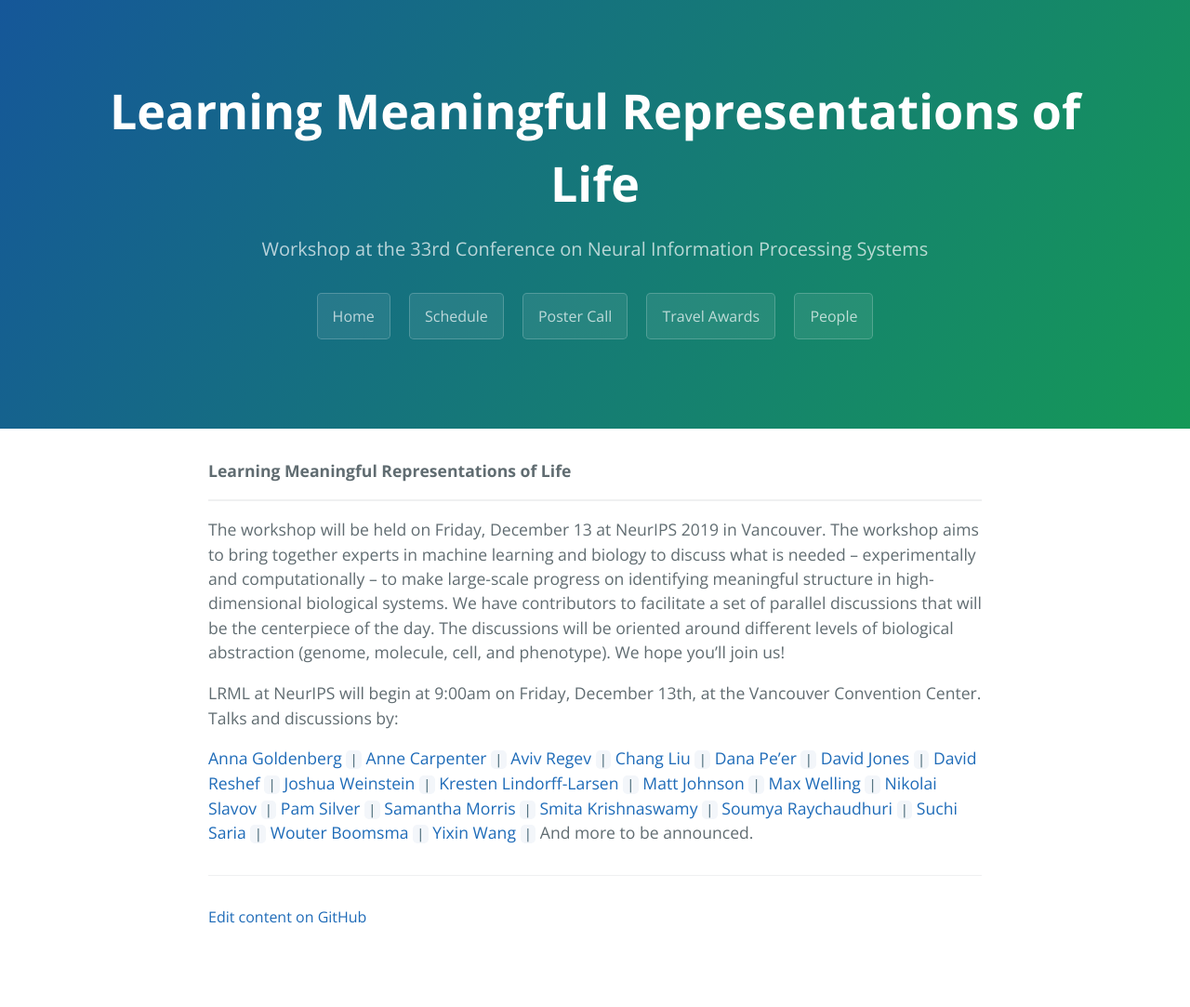
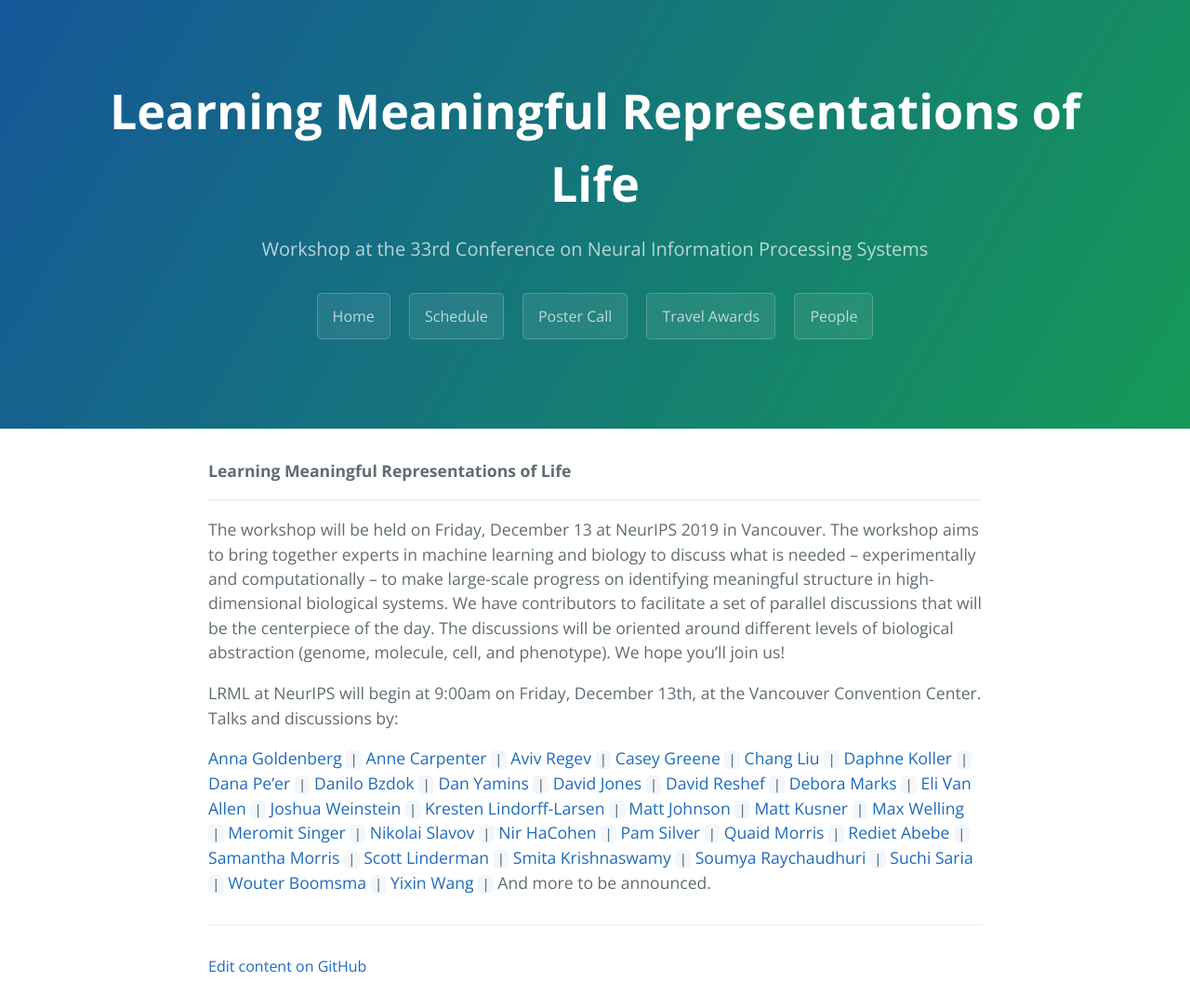
Before and after one commit to lmrl-bio/lmrl-bio.github.io, a Jekyll site: the page built from schedule.md, in a window 1280 px wide. Shown: the whole page at 93% size. Built offline with Jekyll 4.4.1, drawn with Linux system fonts in a browser that asks for light colours; before the commit the page ends 1030 px from its top, so only the background shows below that.

Commit message:
Update schedule.md

```diff
--- a/schedule.md
+++ b/schedule.md
@@ -13,17 +13,29 @@ LRML at NeurIPS will begin at 9:00am on Friday, December 13th, at the Vancouver
 [Anna Goldenberg](https://www.cs.toronto.edu/~goldenberg/Anna_Goldenberg/Home.html) `|`
 [Anne Carpenter](https://personal.broadinstitute.org/anne/) `|`
 [Aviv Regev](https://www.broadinstitute.org/regev-lab) `|`
+[Casey Greene](http://www.greenelab.com/) `|`
 [Chang Liu](https://liulab.com/ccl/) `|`
+[Daphne Koller](https://ai.stanford.edu/users/koller/) `|`
 [Dana Pe’er](https://www.mskcc.org/research/ski/labs/dana-pe-er) `|`
+[Danilo Bzdok](https://danilobzdok.de/) `|`
+[Dan Yamins](https://neuroailab.stanford.edu/) `|`
 [David Jones](http://www0.cs.ucl.ac.uk/staff/D.Jones/) `|`
 [David Reshef](http://web.mit.edu/dnreshef/www/) `|`
+[Debora Marks](https://marks.hms.harvard.edu/) `|`
+[Eli Van Allen](https://vanallenlab.dana-farber.org/) `|`
 [Joshua Weinstein](https://wlab.bio/) `|`
 [Kresten Lindorff-Larsen](https://www1.bio.ku.dk/english/research/bms/research/sbinlab/groups/kll/) `|`
 [Matt Johnson](https://people.csail.mit.edu/mattjj/) `|`
+[Matt Kusner](http://mkusner.github.io/) `|`
 [Max Welling](https://staff.fnwi.uva.nl/m.welling/) `|`
+[Meromit Singer](https://www.singerlab.website/) `|`
 [Nikolai Slavov](https://coe.northeastern.edu/people/slavov-nikolai/) `|`
+[Nir HaCohen](https://www.massgeneral.org/cancerresearch/research/researchlab.aspx?id=1644) `|`
 [Pam Silver](https://silver.med.harvard.edu/) `|`
+[Quaid Morris](http://www.morrislab.ca/) `|`
+[Rediet Abebe](https://www.cs.cornell.edu/~red/) `|`
 [Samantha Morris](http://morrislab.wustl.edu/) `|`
+[Scott Linderman](https://vanallenlab.dana-farber.org/) `|`
 [Smita Krishnaswamy](https://www.krishnaswamylab.org/) `|`
 [Soumya Raychaudhuri](https://immunogenomics.hms.harvard.edu/) `|`
 [Suchi Saria](https://suchisaria.jhu.edu/) `|`
```
